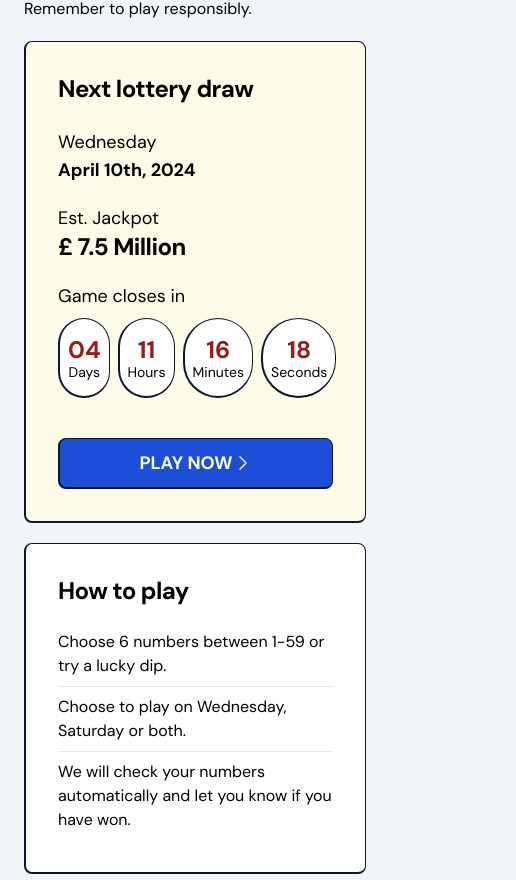
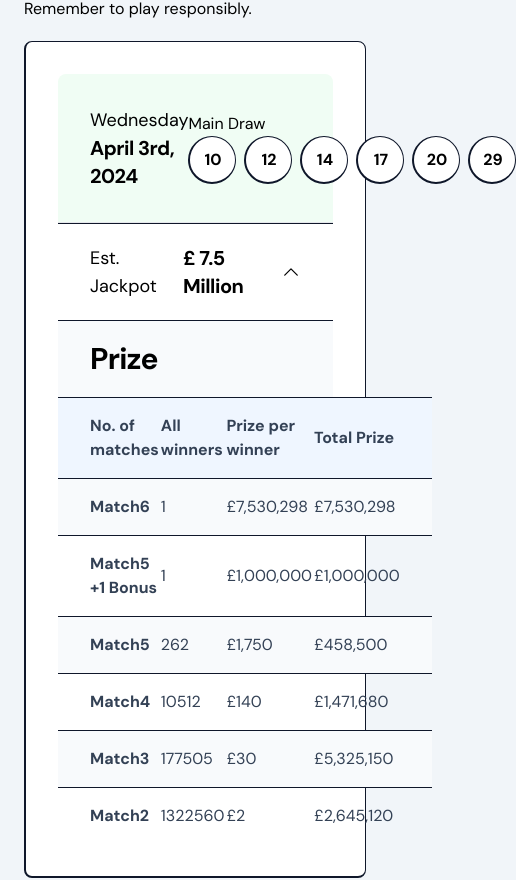
Before and after one commit to zpwparsons/lottery, a Next.js app: page /uk-lotto in a window 390 px wide. Shown: the part 1376-2256 px from the top of the page, 516 px wide, since content can reach past the window. Built offline with nearby package versions, Linux system fonts and the light colour scheme.

Commit message:
chore: add the design for the prize table

```diff
--- /dev/null
+++ b/app/lib/utils.ts
@@ -0,0 +1,28 @@
+export const formatCurrency = (
+    amount: number,
+    currencyCode: string = 'GBP',
+) => {
+    return (amount).toLocaleString('en-US', {
+        style: 'currency',
+        currency: currencyCode,
+        minimumFractionDigits: 0,
+        maximumFractionDigits: 0,
+    });
+};
+
+export const formatCurrencyForHumans = (
+    amount: number,
+    currencyCode: string = 'GBP',
+) => {
+    const currencySymbol: string = formatCurrency(amount, currencyCode)
+        .replace(/[0-9,.]/g, '')
+        .trim();
+
+    const formattedNumber = amount.toLocaleString('en-US', {
+        maximumFractionDigits: 2,
+        notation: 'compact',
+        compactDisplay: 'long',
+    }).trim();
+
+    return `${currencySymbol} ${formattedNumber}`;
+}
--- a/app/set-for-life/page.tsx
+++ b/app/set-for-life/page.tsx
@@ -3,6 +3,7 @@ import SecondaryNavigation from "@/app/ui/secondary-navigation";
 import NextLotteryDraw from "@/app/ui/next-lottery-draw";
 import HowToPlay from "@/app/ui/how-to-play";
 import QuickPick from "@/app/ui/quick-pick";
+import LotteryPrizeTable from "@/app/ui/lottery-prize-table";
 
 const navigationLinks = [
     { name: 'Set for Life', href: '/set-for-life' },
@@ -37,7 +38,7 @@ export default function SetForLifePage() {
                 </h4>
 
                 <div className="mt-4 sm:grid grid-cols-2 md:grid-cols-4 lg:grid-cols-6 gap-5">
-                    <main className="col-span-2 lg:col-span-4">
+                    <main className="col-span-2 lg:col-span-4 space-y-5">
                         <p className="leading-6">
                             The Set for Life Lottery is one of the most popular lotteries in the UK, with players
                             eagerly checking the latest numbers every day. LotteryUK.com is the go-to source for all the
@@ -51,6 +52,8 @@ export default function SetForLifePage() {
                             to stay up to date with the latest results and prize breakdowns. And don&apos;t forget to
                             check the rest of our website for even more information and resources to help you win big.
                         </p>
+
+                        <LotteryPrizeTable/>
                     </main>
 
                     <aside className="mt-5 sm:mt-0 col-span-2 space-y-5">
--- a/app/thunderball/page.tsx
+++ b/app/thunderball/page.tsx
@@ -3,6 +3,7 @@ import SecondaryNavigation from "@/app/ui/secondary-navigation";
 import NextLotteryDraw from "@/app/ui/next-lottery-draw";
 import HowToPlay from "@/app/ui/how-to-play";
 import QuickPick from "@/app/ui/quick-pick";
+import LotteryPrizeTable from "@/app/ui/lottery-prize-table";
 
 const navigationLinks = [
     { name: 'Thunderball', href: '/thunderball' },
@@ -37,7 +38,7 @@ export default function ThunderballPage() {
                 </h4>
 
                 <div className="mt-4 sm:grid grid-cols-2 md:grid-cols-4 lg:grid-cols-6 gap-5">
-                    <main className="col-span-2 lg:col-span-4">
+                    <main className="col-span-2 lg:col-span-4 space-y-5">
                         <p className="leading-6">
                             Are you looking for the latest Thunderball numbers? Look no further than LotteryUK.com! We
                             provide the most recent Thunderball numbers as soon as they are drawn. Simply check our
@@ -48,6 +49,8 @@ export default function ThunderballPage() {
                             of winning. Don&apos;t miss out on your chance to win big with Thunderball. Check the latest
                             numbers and prize breakdowns on LotteryUK.com today.
                         </p>
+
+                        <LotteryPrizeTable/>
                     </main>
 
                     <aside className="mt-5 sm:mt-0 col-span-2 space-y-5">
--- a/app/ui/card.tsx
+++ b/app/ui/card.tsx
@@ -1,7 +1,7 @@
 import React from "react";
 import clsx from 'clsx';
 
-interface CardProps {
+interface CardProps extends React.ButtonHTMLAttributes<HTMLButtonElement> {
     children: React.ReactNode;
     color?: 'yellow' | 'white';
     hoverable?: boolean,
@@ -11,16 +11,20 @@ export default function Card({
      children,
      color = 'white',
      hoverable = false,
+    ...props
  }: CardProps) {
     const backgroundColor: string = {
         'yellow': 'bg-yellow-50',
         'white': 'bg-white',
     }[color];
 
+    const defaultClasses = [`${backgroundColor} border-t border-r border-b-2 border-l-2 border-slate-900 rounded-lg p-8`, props.className];
+    const className = defaultClasses.join(' ');
+
     return (
         <div
             className={clsx(
-                `${backgroundColor} border-t border-r border-b-2 border-l-2 border-slate-900 rounded-lg p-8`,
+                className,
                 { 'hover:border-b-[3px] hover:border-l-[3px] hover:border-red-800 cursor-pointer': hoverable },
             )}
         >
--- a/app/ui/circle.tsx
+++ b/app/ui/circle.tsx
@@ -1,22 +1,27 @@
 import React from "react";
 
-interface CircleProps {
-    size?: 'sm' | 'md' |'lg';
+interface CircleProps extends React.ButtonHTMLAttributes<HTMLButtonElement> {
+    size?: 'sm' | 'xs' | 'md' |'lg';
     children: React.ReactNode;
 }
 
 export default function Circle({
     size = 'md',
     children,
+    ...props
 }: CircleProps) {
     const circleSize: string = {
-        'sm': 'h-10 w-10',
+        'xs': 'h-10 w-10',
+        'sm': 'h-12 w-12',
         'md': 'h-20 w-20',
         'lg': 'h-30 w-30',
     }[size];
 
+    const defaultClasses = [`${circleSize} p-2 bg-white border-t border-r border-b-2 border-l-2 border-slate-900 rounded-full flex justify-center items-center text-center`, props.className];
+    const className = defaultClasses.join(' ');
+
     return (
-        <div className={`${circleSize} p-2 bg-white border-t border-r border-b-2 border-l-2 border-slate-900 rounded-full flex justify-center items-center text-center`}>
+        <div className={className}>
             {children}
         </div>
     );
--- /dev/null
+++ b/app/ui/lottery-prize-table.tsx
@@ -0,0 +1,128 @@
+import { ChevronUpIcon } from "@heroicons/react/24/outline";
+import { formatCurrency, formatCurrencyForHumans } from "@/app/lib/utils";
+import Circle from "@/app/ui/circle";
+import Card from "@/app/ui/card";
+import moment from "moment";
+import React from "react";
+
+const data = {
+    draw_date: '2024-04-03',
+    numbers: [10, 12, 14, 17, 20, 29],
+    prize_amount: 7_500_000,
+    currency: 'GBP',
+    prizes: [
+        {
+            no_of_matches: 'Match6',
+            winners: 1,
+            prize_per_winner: 7530298.00,
+            total_prize: 7530298.00,
+            currency: 'GBP',
+        },
+        {
+            no_of_matches: 'Match5 +1 Bonus',
+            winners: 1,
+            prize_per_winner: 1000000.00,
+            total_prize: 1000000.00,
+            currency: 'GBP',
+        },
+        {
+            no_of_matches: 'Match5',
+            winners: 262,
+            prize_per_winner: 1750.00,
+            total_prize: 458500.00,
+            currency: 'GBP',
+        },
+        {
+            no_of_matches: 'Match4',
+            winners: 10512,
+            prize_per_winner: 140.00,
+            total_prize: 1471680.00,
+            currency: 'GBP',
+        },
+        {
+            no_of_matches: 'Match3',
+            winners: 177505,
+            prize_per_winner: 30.00,
+            total_prize: 5325150.00,
+            currency: 'GBP',
+        },
+        {
+            no_of_matches: 'Match2',
+            winners: 1322560,
+            prize_per_winner: 2.00,
+            total_prize: 2645120.00,
+            currency: 'GBP',
+        }
+    ],
+};
+
+export default function LotteryPrizeTable() {
+    const drawDate = moment(data.draw_date);
+
+    return (
+        <Card className="p-0">
+            <div className="bg-green-50 rounded-t-lg border-b flex items-center justify-between p-8">
+                <div>
+                    <p className="text-lg">{drawDate.format('dddd')}</p>
+                    <time
+                        className="text-xl font-bold tracking-tight"
+                        dateTime={drawDate.format('YYYY-MM-DD')}
+                    >
+                        {drawDate.format('MMMM Do, YYYY')}
+                    </time>
+                </div>
+
+                <div className="flex-col">
+                    <p>Main Draw</p>
+
+                    <ul className="flex space-x-2">
+                        {data.numbers.map((number: number, numberIdx) => (
+                            <li key={numberIdx}>
+                                <Circle size="sm" className="font-bold">{number}</Circle>
+                            </li>
+                        ))}
+                    </ul>
+                </div>
+            </div>
+
+            <div className="py-5 px-8 flex items-center border-t border-slate-900 justify-between">
+                <p className="text-lg">Est. Jackpot</p>
+
+                <p className="text-xl font-bold tracking-tight capitalize">
+                    {formatCurrencyForHumans(data.prize_amount, data.currency)}
+                </p>
+
+                <button type="button">
+                    <ChevronUpIcon className="h-5 w-5"/>
+                </button>
+            </div>
+
+            <div>
+                <div className="py-5 px-8 bg-slate-50 border-t border-slate-900">
+                    <p className="text-3xl font-bold tracking-tight">Prize</p>
+                </div>
+
+                <table className="min-w-full divide-y divide-slate-900 text-left text-slate-700">
+                    <thead>
+                        <tr className="bg-blue-50 border-t border-slate-900">
+                            <th className="py-4 pl-8">No. of matches</th>
+                            <th className="py-4">All winners</th>
+                            <th className="py-4">Prize per winner</th>
+                            <th className="py-4 pr-8">Total Prize</th>
+                        </tr>
+                    </thead>
+                    <tbody className="divide-y divide-slate-900">
+                        {data.prizes.map((prize, prizeIdx) => (
+                            <tr key={prizeIdx} className={prizeIdx % 2 === 0 ? 'bg-slate-50' : ''}>
+                                <th className="py-4 pl-8 text-left">{prize.no_of_matches}</th>
+                                <td className="py-4">{prize.winners}</td>
+                                <td className="py-4">{formatCurrency(prize.prize_per_winner, prize.currency)}</td>
+                                <td className="py-4 pr-8">{formatCurrency(prize.total_prize, prize.currency)}</td>
+                            </tr>
+                        ))}
+                    </tbody>
+                </table>
+            </div>
+        </Card>
+    );
+}
--- a/app/ui/next-lottery-draw.tsx
+++ b/app/ui/next-lottery-draw.tsx
@@ -25,9 +25,10 @@ export default function NextLotteryDraw({
 }: NextLotteryDrawProps) {
     const [timeLeft, setTimeLeft] = useState<TimeLeft>(calculateTimeLeft());
 
-    const dateForHumans: string = moment(nextDrawDate).format('MMMM Do, YYYY');
-    const dayName: string = moment(nextDrawDate).format('dddd');
-    const date: string = moment().format('YYYY-MM-DD');
+    const drawDate = moment(nextDrawDate);
+    const dateForHumans: string = drawDate.format('MMMM Do, YYYY');
+    const dayName: string = drawDate.format('dddd');
+    const date: string = drawDate.format('YYYY-MM-DD');
 
     function calculateTimeLeft(): TimeLeft {
         const difference = moment.duration(moment(nextDrawDate).diff(new Date()));
@@ -71,37 +72,29 @@ export default function NextLotteryDraw({
                     <dt>Game closes in</dt>
                     <dd className="mt-2">
                         <div className="flex items-center justify-between space-x-2">
-                            <Circle>
-                                <div className="flex-col">
+                            <Circle className="flex-col">
                                 <p className="font-bold text-2xl text-red-800">
                                     {timeLeft.days.toString().padStart(2, '0')}
                                 </p>
                                 <p className="-mt-1 text-sm">Days</p>
-                                </div>
                             </Circle>
-                            <Circle>
-                                <div className="flex-col">
+                            <Circle className="flex-col">
                                 <p className="font-bold text-2xl text-red-800">
                                     {timeLeft.hours.toString().padStart(2, '0')}
                                 </p>
                                 <p className="-mt-1 text-sm">Hours</p>
-                                </div>
                             </Circle>
-                            <Circle>
-                                <div className="flex-col">
+                            <Circle className="flex-col">
                                 <p className="font-bold text-2xl text-red-800">
                                     {timeLeft.minutes.toString().padStart(2, '0')}
                                 </p>
                                 <p className="-mt-1 text-sm">Minutes</p>
-                                </div>
                             </Circle>
-                            <Circle>
-                                <div className="flex-col">
+                            <Circle className="flex-col">
                                 <p className="font-bold text-2xl text-red-800">
                                     {timeLeft.seconds.toString().padStart(2, '0')}
                                 </p>
                                 <p className="-mt-1 text-sm">Seconds</p>
-                                </div>
                             </Circle>
                         </div>
                     </dd>
@@ -109,7 +102,7 @@ export default function NextLotteryDraw({
             </dl>
 
             <div className="mt-10">
-                <Button type='button' color="blue">
+                <Button type="button" color="blue">
                     Play Now <ChevronRightIcon className="h-5 w-5" />
                 </Button>
             </div>
--- a/app/ui/quick-pick.tsx
+++ b/app/ui/quick-pick.tsx
@@ -68,7 +68,7 @@ function RandomNumberRow({ timestamp }: { timestamp: number }) {
             <ul className="flex space-x-1.5">
                 {randomNumbers.map((randomNumber: number, randomNumberIdx: number) => (
                     <li key={randomNumberIdx}>
-                        <Circle size="sm">{randomNumber}</Circle>
+                        <Circle size="xs">{randomNumber}</Circle>
                     </li>
                 ))}
             </ul>
--- a/app/uk-lotto/page.tsx
+++ b/app/uk-lotto/page.tsx
@@ -3,6 +3,7 @@ import NextLotteryDraw from "@/app/ui/next-lottery-draw";
 import HowToPlay from "@/app/ui/how-to-play";
 import QuickPick from "@/app/ui/quick-pick";
 import Header from '../ui/header';
+import LotteryPrizeTable from "@/app/ui/lottery-prize-table";
 
 const navigationLinks = [
     { name: 'UK Lotto', href: '/uk-lotto' },
@@ -37,7 +38,7 @@ export default function UkLottoPage() {
                 </h4>
 
                 <div className="mt-4 sm:grid grid-cols-2 md:grid-cols-4 lg:grid-cols-6 gap-5">
-                    <main className="col-span-2 lg:col-span-4">
+                    <main className="col-span-2 lg:col-span-4 space-y-5">
                         <p className="leading-6">
                             Welcome to LotteryUK.com&apos;s UK Lotto numbers page. Here, you&apos;ll find the latest
                             results from the UK Lotto draw, including the winning numbers and prize breakdowns. The UK
@@ -58,6 +59,8 @@ export default function UkLottoPage() {
                             informed and improve your chances of winning with LotteryUK.com&apos;s UK Lotto numbers
                             page. Remember to play responsibly.
                         </p>
+
+                        <LotteryPrizeTable />
                     </main>
 
                     <aside className="mt-5 sm:mt-0 col-span-2 space-y-5">
```
Also changed, not shown: app/euro-millions/page.tsx (+6 -2 lines), app/layout.tsx (+4 -3 lines). Lines whose indentation alone changed are shown as unchanged.
